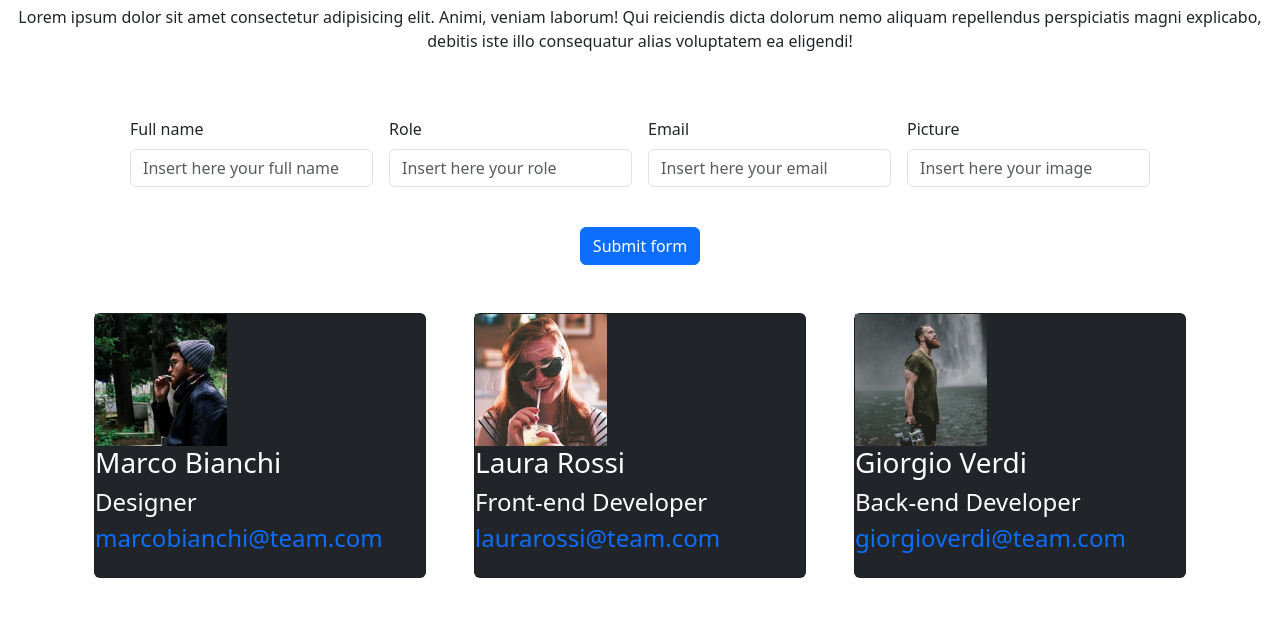
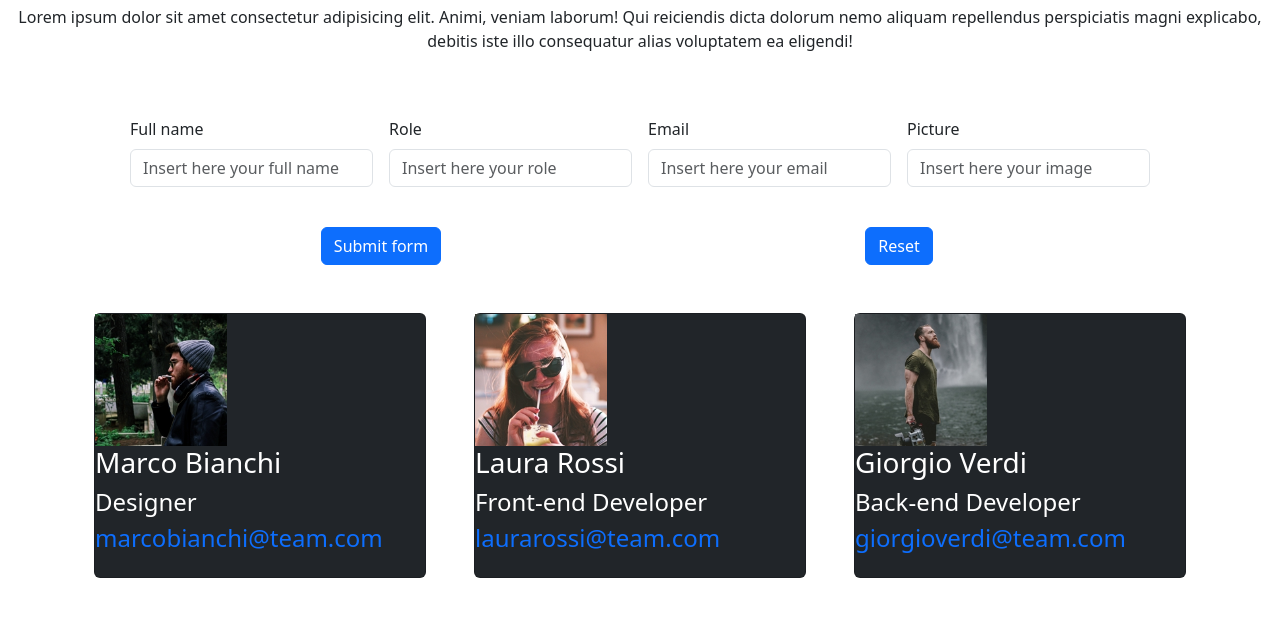
Before and after one commit to ManuelTrappolini/js-our-team, a plain HTML site: page index.html in a window 1280 px wide. Shown: the part 147-770 px from the top of the page. Drawn offline with nearby package versions, Linux system fonts and the light colour scheme.

Commit message:
add form's reset button

```diff
--- a/index.html
+++ b/index.html
@@ -39,11 +39,14 @@
                 </div>
                 <div class="col-md-3 col-sm-12">
                     <label for="image" class="form-label">Picture</label>
-                    <input type="text" class="form-control" id="image" value="" placeholder="Insert here your image"
+                    <input type="url" class="form-control" id="image" value="" placeholder="Insert here your image"
                         required>
                 </div>
-                <div class="col-12 d-flex justify-content-center pt-4">
+                <div class="col-6 d-flex justify-content-center pt-4">
                     <button class="btn btn-primary" type="submit">Submit form</button>
+                </div>
+                <div class="col-6 d-flex justify-content-center pt-4">
+                    <button class="btn btn-primary" type="reset">Reset</button>
                 </div>
             </form>
         </div>
```
